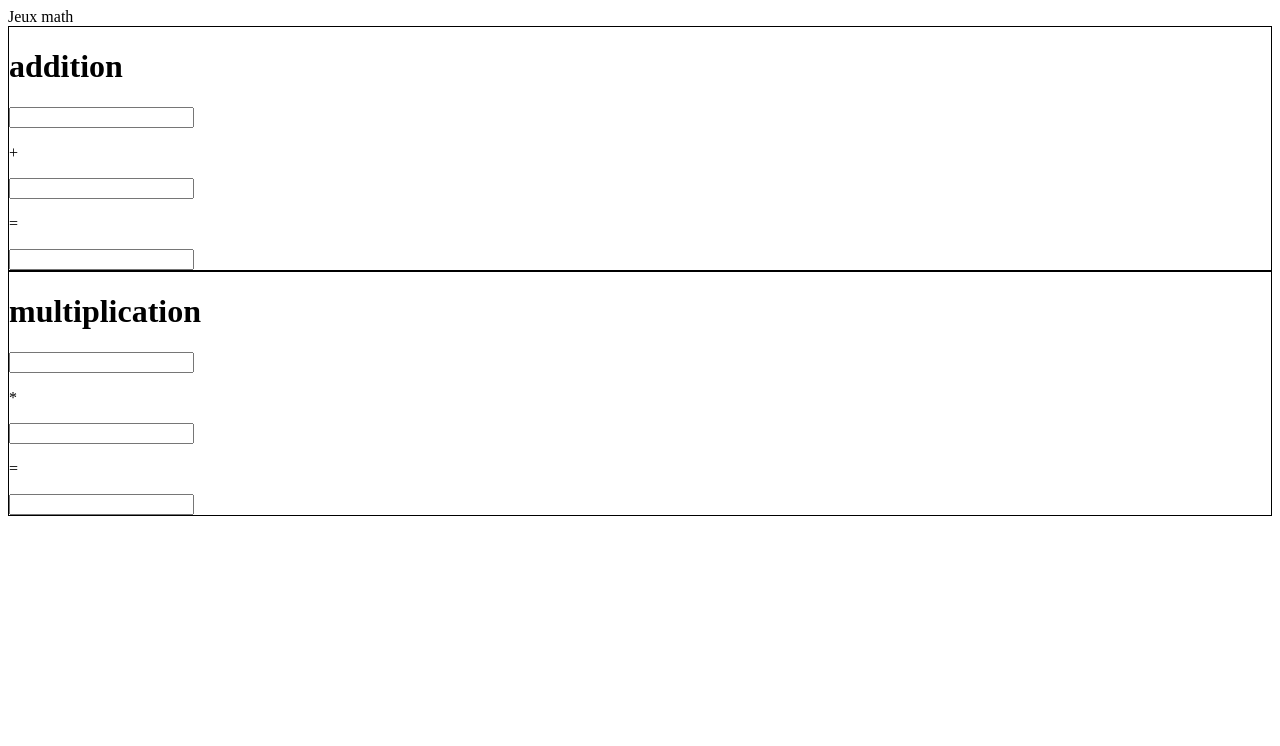
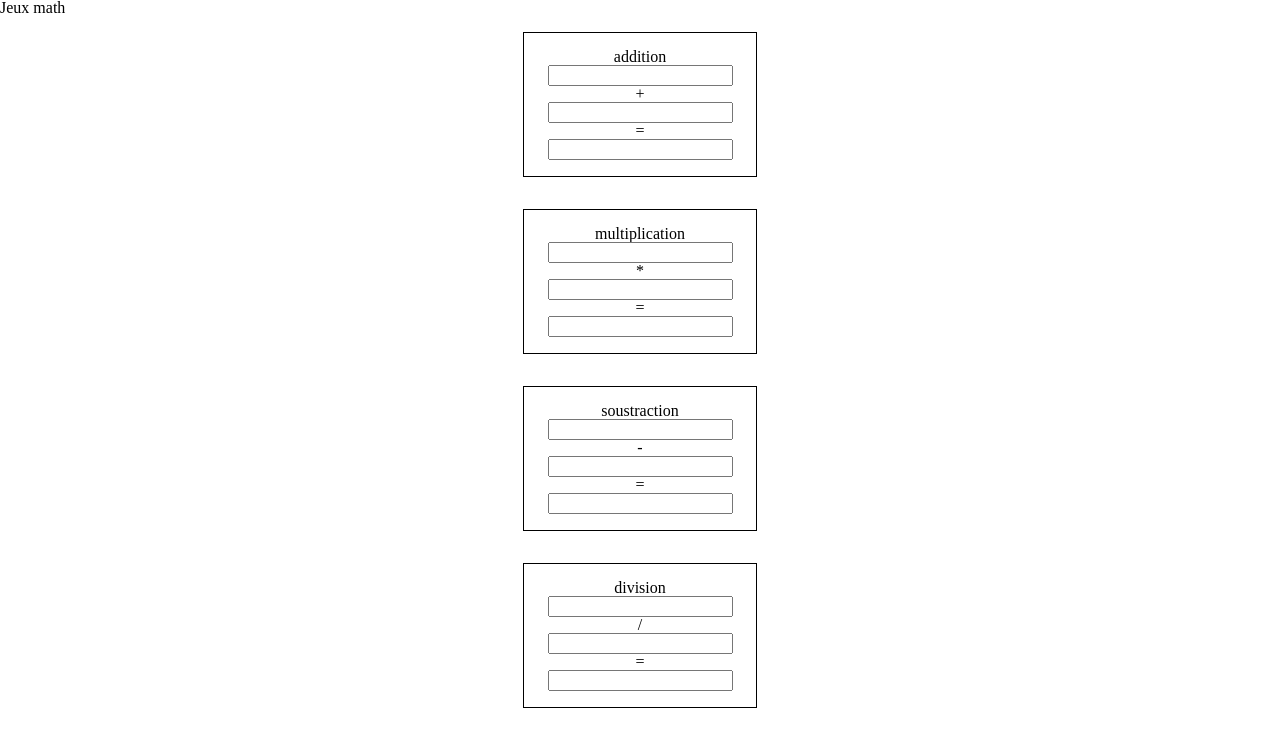
Before and after one commit to patrickletourneux/jeux_math, a plain HTML site: page jeu_math.html in a window 1280 px wide. Drawn offline with Linux system fonts and the light colour scheme.

Commit message:
html fait

```diff
--- a/jeu_math.css
+++ b/jeu_math.css
@@ -1,3 +1,26 @@
+#container_operations{
+    display: flex;
+    flex-direction: column;
+    align-items: center;
+    justify-content: center;
+}
+
+
 .container_operation{
-    border: 1px black solid
+    display: flex;
+    flex-direction: column;
+    align-items: center;
+    justify-content: center;
+    border: 1px black solid;
+    padding: 1rem;
+    margin: 1rem;
+    width: 200px;
 }
+
+.operatorP, .operatorEgal{
+    display: inline;
+}
+
+input{
+    width: 50  px;
+}
--- a/jeu_math.html
+++ b/jeu_math.html
@@ -4,6 +4,7 @@
     <meta charset="UTF-8">
     <meta http-equiv="X-UA-Compatible" content="IE=edge">
     <meta name="viewport" content="width=device-width, initial-scale=1.0">
+    <link rel="stylesheet" href="reset.css">
     <link rel="stylesheet" href="jeu_math.css">
     <title>jeu_math</title>
 </head>
--- a/jeu_math.js
+++ b/jeu_math.js
@@ -21,6 +21,9 @@
         divContainer.appendChild(input1);
 
         const operatorP = document.createElement('p');
+        operatorP.classList.add('operatorP');
+        operatorP.classList.add(this.name);
+
         operatorP.textContent=this.operator;
         divContainer.appendChild(operatorP);
 
@@ -30,6 +33,8 @@
         divContainer.appendChild(input2);
 
         const operatorEgal = document.createElement('p');
+        operatorEgal.classList.add('operatorEgal')
+        operatorEgal.classList.add(this.name)
         operatorEgal.textContent='=';
         divContainer.appendChild(operatorEgal);
 
@@ -47,3 +52,7 @@
 operatorAddition.init();
 const operatorMultiplication = new Operation('multiplication','*',1);
 operatorMultiplication.init();
+const operatorSoustraction = new Operation('soustraction','-',1);
+operatorSoustraction.init();
+const operatorDivision = new Operation('division','/',1);
+operatorDivision.init();
--- /dev/null
+++ b/reset.css
@@ -0,0 +1,48 @@
+/* http://meyerweb.com/eric/tools/css/reset/
+   v2.0 | 20110126
+   License: none (public domain)
+*/
+
+html, body, div, span, applet, object, iframe,
+h1, h2, h3, h4, h5, h6, p, blockquote, pre,
+a, abbr, acronym, address, big, cite, code,
+del, dfn, em, img, ins, kbd, q, s, samp,
+small, strike, strong, sub, sup, tt, var,
+b, u, i, center,
+dl, dt, dd, ol, ul, li,
+fieldset, form, label, legend,
+table, caption, tbody, tfoot, thead, tr, th, td,
+article, aside, canvas, details, embed,
+figure, figcaption, footer, header, hgroup,
+menu, nav, output, ruby, section, summary,
+time, mark, audio, video {
+	margin: 0;
+	padding: 0;
+	border: 0;
+	font-size: 100%;
+	font: inherit;
+	vertical-align: baseline;
+}
+/* HTML5 display-role reset for older browsers */
+article, aside, details, figcaption, figure,
+footer, header, hgroup, menu, nav, section {
+	display: block;
+}
+body {
+	line-height: 1;
+}
+ol, ul {
+	list-style: none;
+}
+blockquote, q {
+	quotes: none;
+}
+blockquote:before, blockquote:after,
+q:before, q:after {
+	content: '';
+	content: none;
+}
+table {
+	border-collapse: collapse;
+	border-spacing: 0;
+}
```
